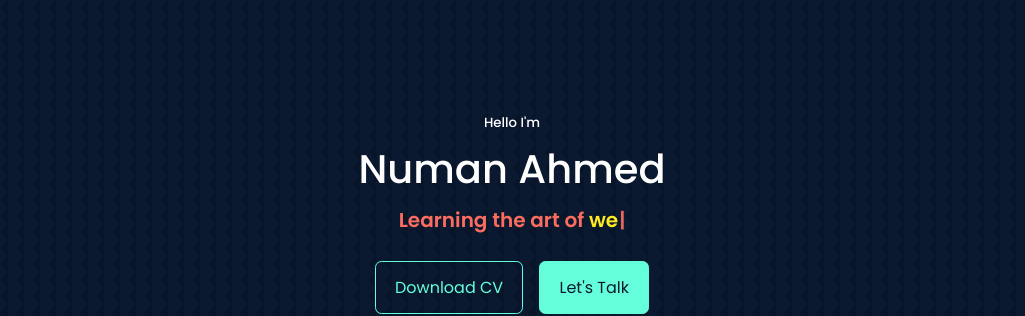
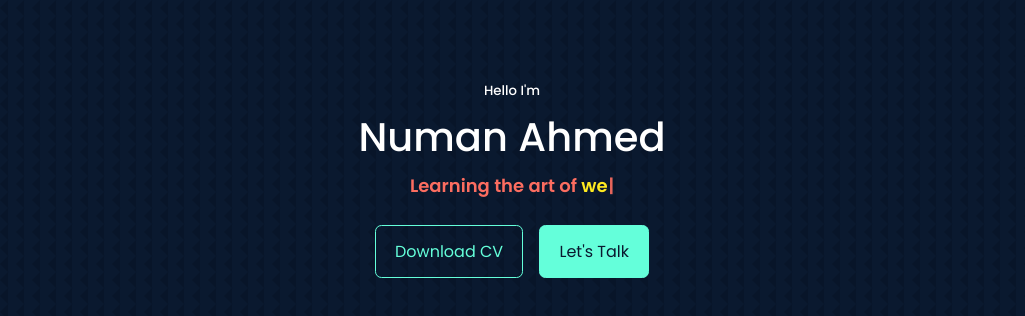
Before and after one commit to numan-being/numan-portfolio, a React (Create React App) app: page / in a window 1280 px wide. Shown: the top 316 px of the page, without its empty margins (128-1153 px from the left). Built offline with nearby package versions, Linux system fonts and the light colour scheme.

Commit message:
minor changes

```diff
--- a/src/components/header/autotext.css
+++ b/src/components/header/autotext.css
@@ -2,7 +2,7 @@
     font-family:'Poppins';
     font-weight:600;
     color: #FC6D60;
-    font-size:20px;
+    font-size:18px;
     text-align: center;
     display:flex;
     justify-content:center;
--- a/src/components/header/header.css
+++ b/src/components/header/header.css
@@ -1,6 +1,6 @@
 header {
-    height: 100vh;
-    padding-top: 7rem;
+    height: 110vh;
+    padding-top: 5rem;
     overflow: hidden;
 }
 
```
